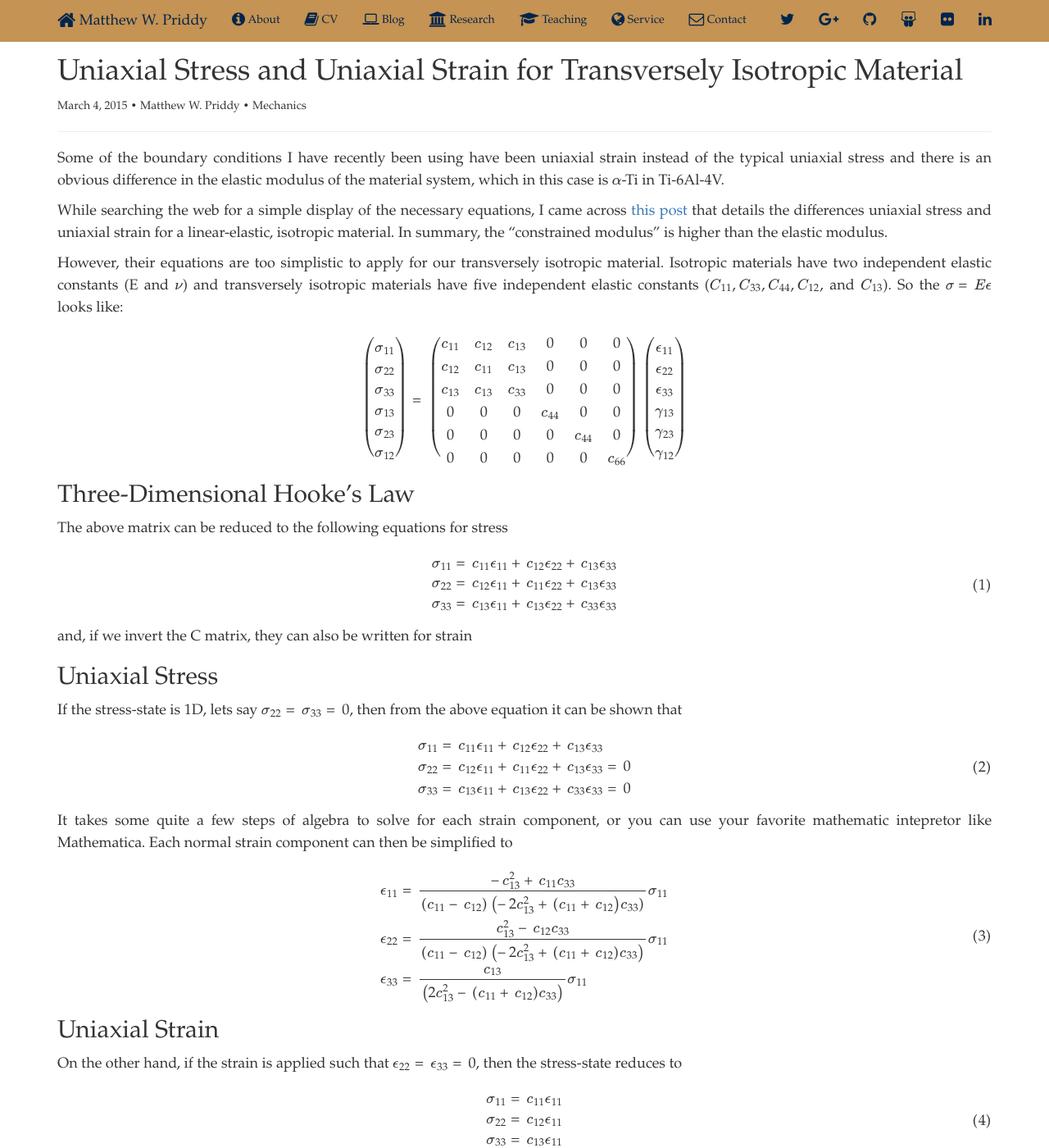
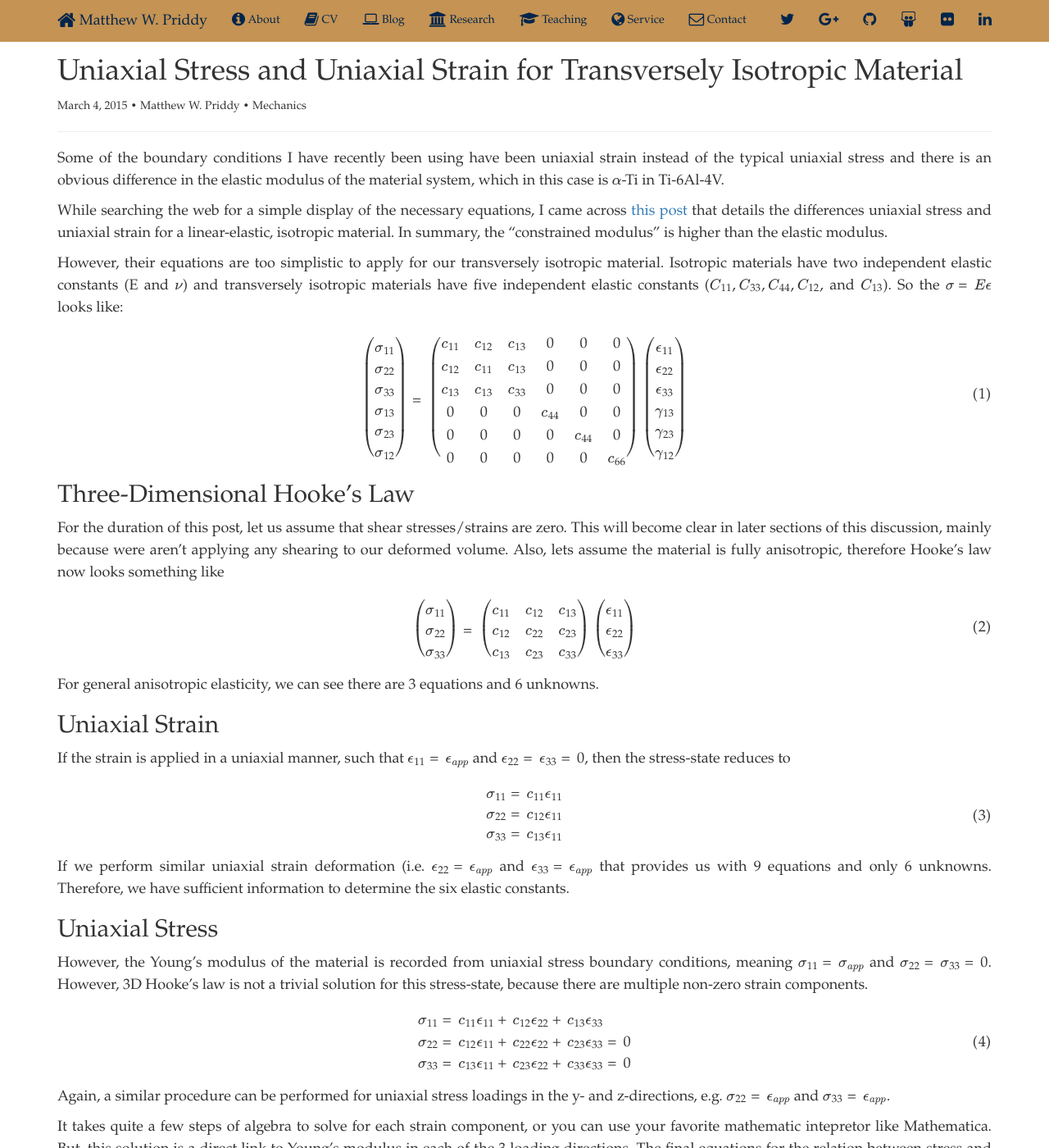
Before and after one commit to mwpriddy/mwpriddy.github.io, a Jekyll site: the page built from _posts/2015-03-04-Uniaxial-Stress-Strain-Transverse-Isotropic-Material.md, in a window 1280 px wide and 1400 px high. Shown: the whole window at 82% size. Built offline with Jekyll 4.4.1, drawn with Linux system fonts in a browser that asks for light colours; nearby versions of some CDN libraries; formulas are drawn with MathJax 3; comment, search, counter and statistics services are not loaded; some of the changed text lies outside the part shown.

Commit message:
Update 2015-03-04-Uniaxial-Stress-Strain-Transverse-Isotropic-Material.md

```diff
--- a/_posts/2015-03-04-Uniaxial-Stress-Strain-Transverse-Isotropic-Material.md
+++ b/_posts/2015-03-04-Uniaxial-Stress-Strain-Transverse-Isotropic-Material.md
@@ -14,6 +14,7 @@ While searching the web for a simple display of the necessary equations, I came
 However, their equations are too simplistic to apply for our transversely isotropic material.  Isotropic materials have two independent elastic constants (E and $$\nu$$) and transversely isotropic materials have five independent elastic constants ($$C_{11}, C_{33}, C_{44}, C_{12},$$ and $$C_{13}$$).  So the $$\sigma = E \epsilon$$ looks like:
 
 $$
+\begin{equation}
 \begin{pmatrix}
 \sigma_{11} \\ \sigma_{22} \\ \sigma_{33} \\ \sigma_{13} \\ \sigma_{23} \\ \sigma_{12} \\
 \end{pmatrix} =
@@ -28,47 +29,34 @@ $$
 \begin{pmatrix}
 \epsilon_{11} \\ \epsilon_{22} \\ \epsilon_{33} \\ \gamma_{13} \\ \gamma_{23} \\ \gamma_{12} \\
 \end{pmatrix}
+\end{equation}
 $$
 
 ## Three-Dimensional Hooke's Law
 
-The above matrix can be reduced to the following equations for stress
+For the duration of this post, let us assume that shear stresses/strains are zero.  This will become clear in later sections of this discussion, mainly because were aren't applying any shearing to our deformed volume.  Also, lets assume the material is fully anisotropic, therefore Hooke's law now looks something like
 
 $$
-\begin{align}
-  \sigma_{11} &= c_{11}\epsilon_{11} + c_{12}\epsilon_{22} + c_{13}\epsilon_{33} \nonumber \\
-  \sigma_{22} &= c_{12}\epsilon_{11} + c_{11}\epsilon_{22} + c_{13}\epsilon_{33}  \\
-  \sigma_{33} &= c_{13}\epsilon_{11} + c_{13}\epsilon_{22} + c_{33}\epsilon_{33} \nonumber
-\end{align}
+\begin{equation}
+\begin{pmatrix}
+\sigma_{11} \\ \sigma_{22} \\ \sigma_{33} \\
+\end{pmatrix} =
+\begin{pmatrix}
+  c_{11} & c_{12} & c_{13} \\
+  c_{12} & c_{22} & c_{23} \\
+  c_{13} & c_{23} & c_{33} \\
+\end{pmatrix}
+\begin{pmatrix}
+\epsilon_{11} \\ \epsilon_{22} \\ \epsilon_{33} \\
+\end{pmatrix}
+\end{equation}
 $$
 
-and, if we invert the C matrix, they can also be written for strain
-
-## Uniaxial Stress
-
-If the stress-state is 1D, lets say $$\sigma_{22}=\sigma_{33}=0$$, then from the above equation it can be shown that
-
-$$
-\begin{align}
-  \sigma_{11} &= c_{11}\epsilon_{11} + c_{12}\epsilon_{22} + c_{13}\epsilon_{33}     \nonumber \\
-  \sigma_{22} &= c_{12}\epsilon_{11} + c_{11}\epsilon_{22} + c_{13}\epsilon_{33} = 0  \\
-  \sigma_{33} &= c_{13}\epsilon_{11} + c_{13}\epsilon_{22} + c_{33}\epsilon_{33} = 0 \nonumber
-\end{align}
-$$
-
-It takes some quite a few steps of algebra to solve for each strain component, or you can use your favorite mathematic intepretor like Mathematica.  Each normal strain component can then be simplified to
-
-$$
-\begin{align}
-  \epsilon_{11} &= \frac{-c_{13}^2 + c_{11}c_{33}}{(c_{11}-c_{12})\left(-2c_{13}^2+(c_{11}+c_{12}\right)c_{33})}\sigma_{11} \nonumber \\
-  \epsilon_{22} &= \frac{ c_{13}^2 - c_{12}c_{33}}{(c_{11}-c_{12})\left(-2c_{13}^2+(c_{11}+c_{12})c_{33}\right)}\sigma_{11}  \\
-  \epsilon_{33} &= \frac{ c_{13}}{\left(2c_{13}^2-(c_{11}+c_{12})c_{33}\right)}\sigma_{11} \nonumber
-\end{align}
-$$
+For general anisotropic elasticity, we can see there are 3 equations and 6 unknowns.
 
 ## Uniaxial Strain
 
-On the other hand, if the strain is applied such that $$\epsilon_{22}=\epsilon_{33}=0$$, then the stress-state reduces to
+If the strain is applied in a uniaxial manner, such that $$\epsilon_{11}=\epsilon_{app}$$ and  $$\epsilon_{22}=\epsilon_{33}=0$$, then the stress-state reduces to
 
 $$
 \begin{align}
@@ -78,4 +66,30 @@ $$
 \end{align}
 $$
 
-and the
+If we perform similar uniaxial strain deformation (i.e. $$\epsilon_{22}=\epsilon_{app}$$ and $$\epsilon_{33}=\epsilon_{app}$$ that provides us with 9 equations and only 6 unknowns.  Therefore, we have sufficient information to determine the six elastic constants.
+
+## Uniaxial Stress
+
+However, the Young's modulus of the material is recorded from uniaxial stress boundary conditions, meaning $$\sigma_{11}=\sigma_{app}$$ and $$\sigma_{22}=\sigma_{33}=0$$.  However, 3D Hooke's law is not a trivial solution for this stress-state, because there are multiple non-zero strain components.
+
+$$
+\begin{align}
+  \sigma_{11} &= c_{11}\epsilon_{11} + c_{12}\epsilon_{22} + c_{13}\epsilon_{33}     \nonumber \\
+  \sigma_{22} &= c_{12}\epsilon_{11} + c_{22}\epsilon_{22} + c_{23}\epsilon_{33} = 0  \\
+  \sigma_{33} &= c_{13}\epsilon_{11} + c_{23}\epsilon_{22} + c_{33}\epsilon_{33} = 0 \nonumber
+\end{align}
+$$
+
+Again, a similar procedure can be performed for uniaxial stress loadings in the y- and z-directions, e.g. $$\sigma_{22}=\epsilon_{app}$$ and $$\sigma_{33}=\epsilon_{app}$$.
+
+It takes quite a few steps of algebra to solve for each strain component, or you can use your favorite mathematic intepretor like Mathematica.  But, this solution is a direct link to Young's modulus in each of the 3 loading directions.  The final equations for the relation between stress and strain in the 3 loading directions:
+
+$$
+\begin{align}
+\sigma_{11} &= \left(\frac{c_{13}^2c_{22} - 2c_{12}c_{13}c_{23} + c_{12}^2c_{33} + c_{23}^2c_{11} - c_{11}c_{22}c_{33}}{\left(c_{23}^2 - c_{22}c_{33}\right)}\right) = \epsilon_{11} \nonumber \\
+
+\sigma_{22} &= \left(\frac{c_{13}^2c_{22} - 2c_{12}c_{13}c_{23} + c_{12}^2c_{33} + c_{23}^2c_{11} - c_{11}c_{22}c_{33}}{(c_{13}^2 - c_{11}c_{33}}\right) = \epsilon_{22} \\
+
+\sigma_{33} &= \left(\frac{c_{13}^2c_{22} - 2c_{12}c_{13}c_{23} + c_{12}^2c_{33} + c_{23}^2c_{11} - c_{11}c_{22}c_{33}}{(c_{12}^2 - c_{11}c_{22}}\right) = \epsilon_{33} \nonumber
+\end{align}
+$$
```
